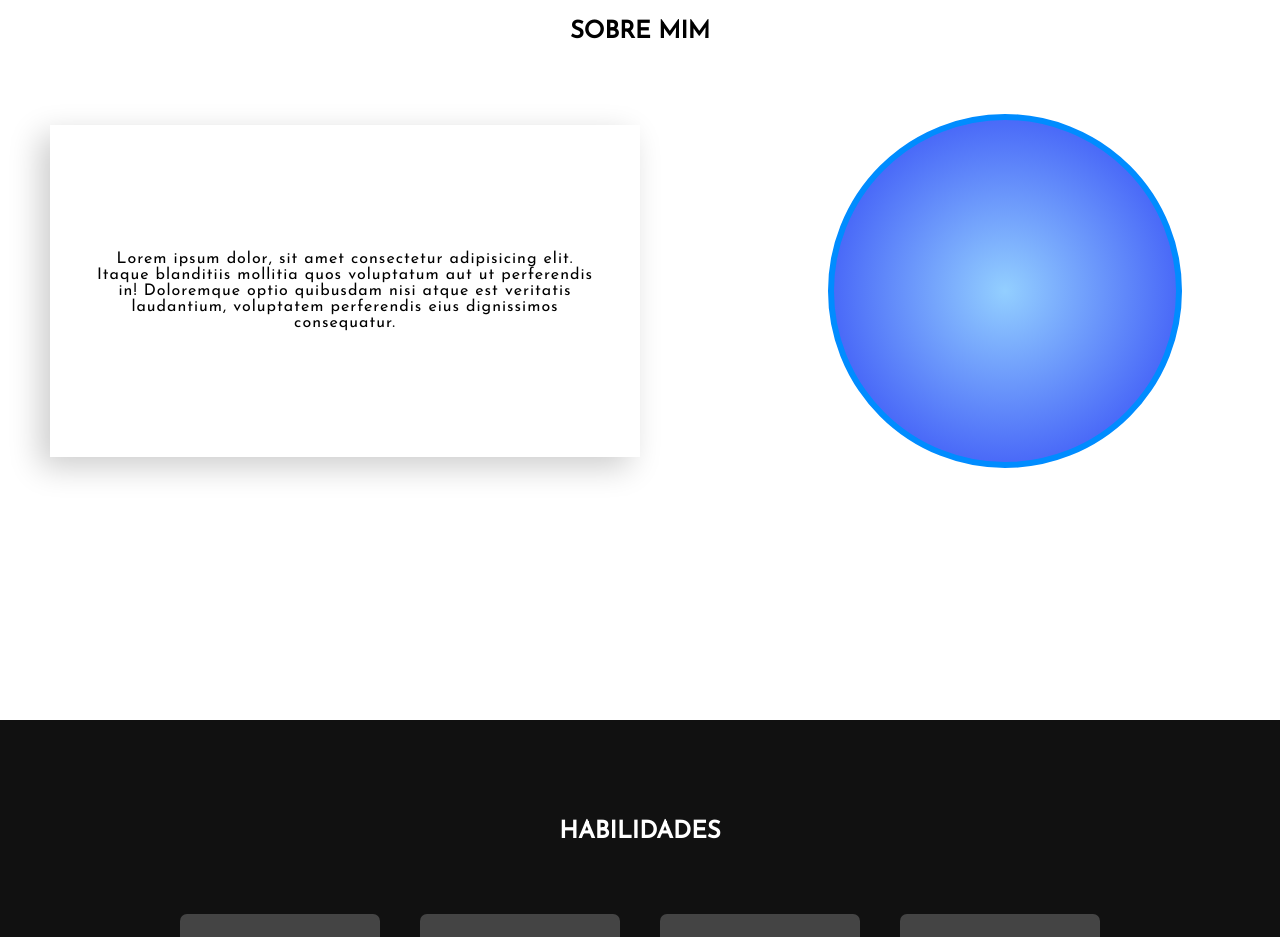
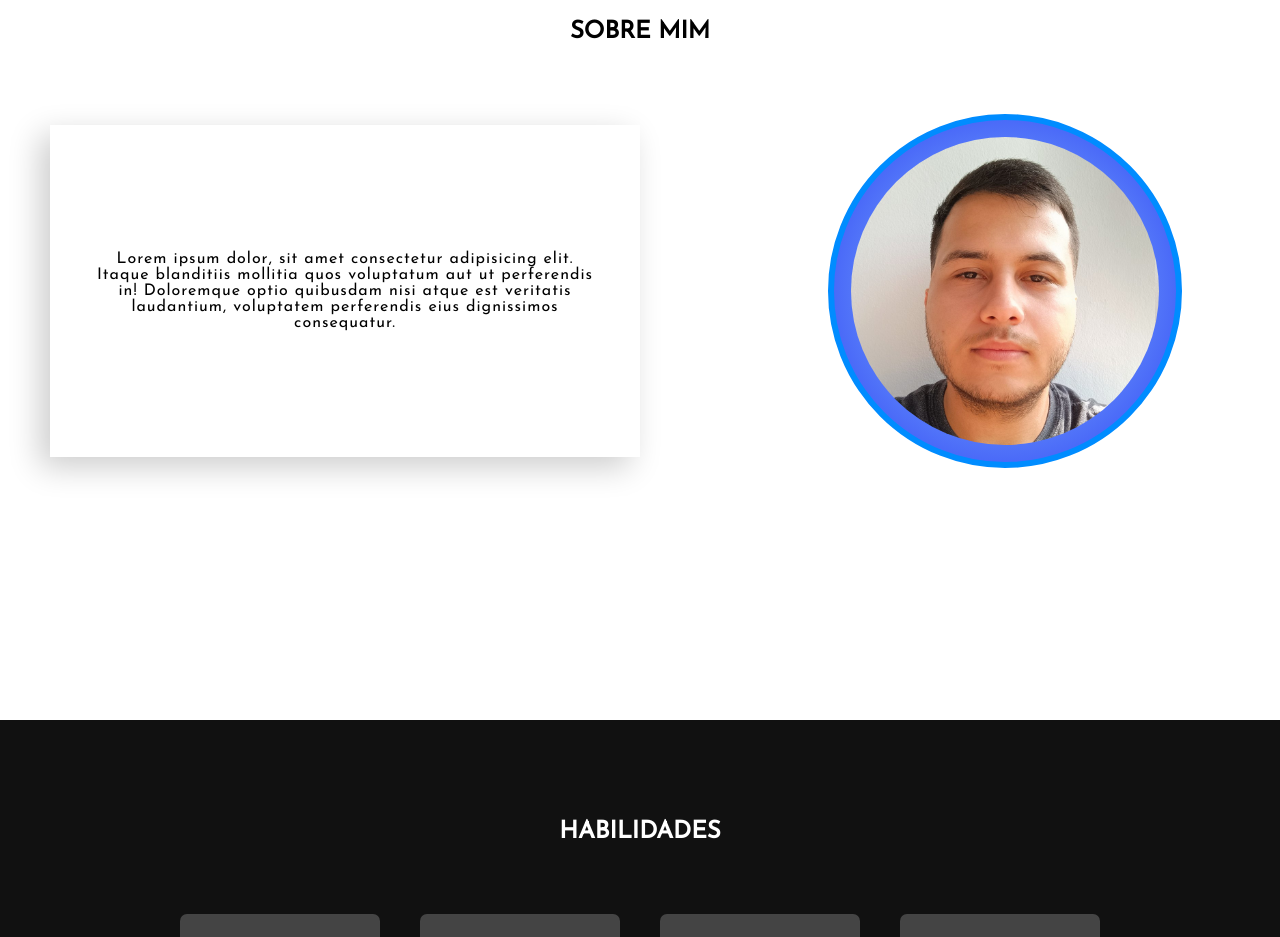
Before and after one commit to felipe-agomes/portifolio, a plain HTML site: page index.html in a window 1280 px wide. Shown: the part 880-1817 px from the top of the page. Drawn offline with Linux system fonts and the light colour scheme.

Commit message:
Update style.css

```diff
--- a/css/style.css
+++ b/css/style.css
@@ -293,7 +293,7 @@ header.sticky .navegarionMenu a
 }
 .about .imgContent .image
 {
-    background: url(../img/IMG_20221211_153506~2.jpg);
+    background: url(../img/IMG_20221211_153506.jpg);
     width: 90%;
     height: 90%;
     border-radius: 50%;
```
